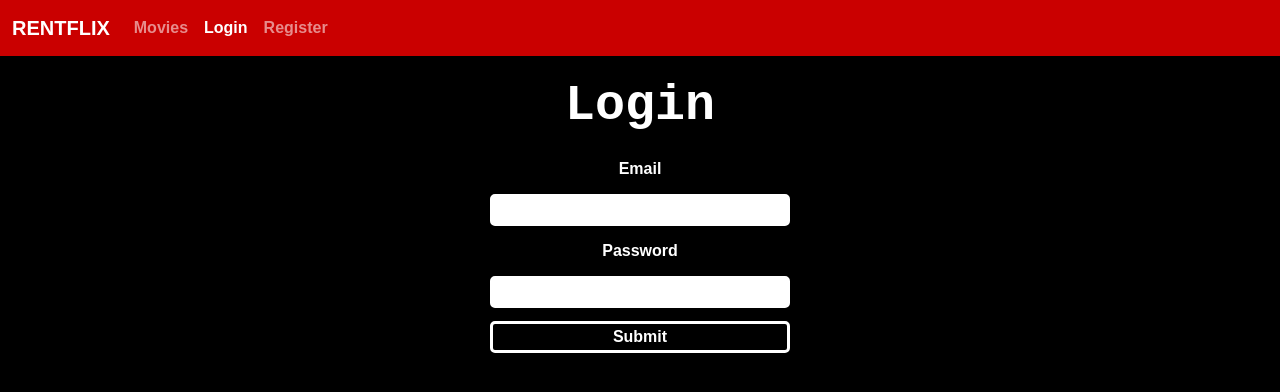
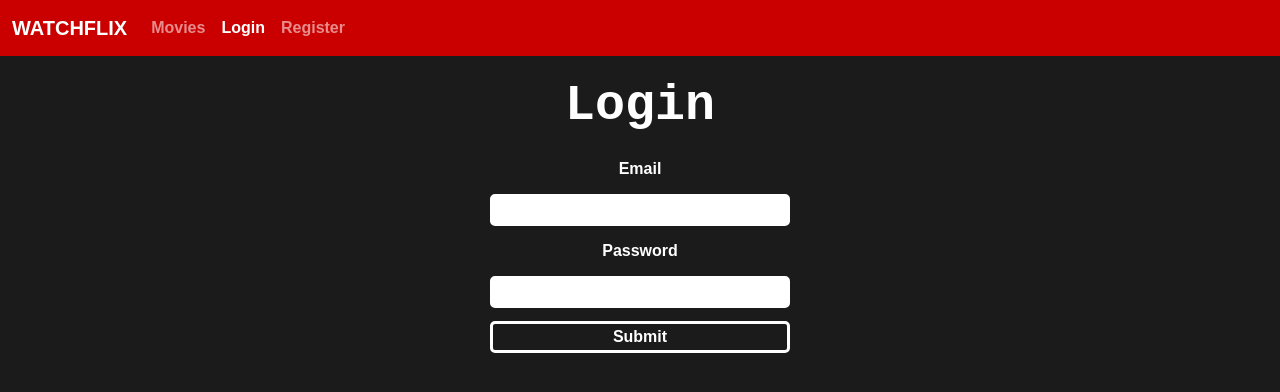
Before and after one commit to davidpalacin/ps5Front, a React (Vite) app: page /login in a window 1280 px wide. Shown: the top 392 px of the page. Built offline with nearby package versions, Linux system fonts and the light colour scheme.

Commit message:
improve styles and colors

```diff
--- a/src/components/MovieCard/MovieCard.jsx
+++ b/src/components/MovieCard/MovieCard.jsx
@@ -56,6 +56,7 @@ export default function MovieCard({ movie }) {
       <div onClick={handleMovieClick} className="movieCard">
         <div className="movieCardRating">{movie.vote_average}</div>
         <img
+          className="movie-card-image"
           src={`${enviroment.IMAGE_URL}${movie.poster_path}`}
           alt="poster path"
         />
@@ -64,7 +65,7 @@ export default function MovieCard({ movie }) {
 
       {isModalOpen && (
         <ModalContainer>
-          <strong>Do you want to rent {movie.title}?</strong>
+          <strong>Add {movie.title} to Watchlist?</strong>
           <div className="movie-info">
             <img
               className="modal-image"
--- a/src/components/MovieCard/MovieCard.scss
+++ b/src/components/MovieCard/MovieCard.scss
@@ -75,3 +75,7 @@
 .modal-image{
   border-radius: 5px;
 }
+
+.movie-card-image{
+  border-radius: 4px;
+}
--- a/src/components/Navbar/Navbar.jsx
+++ b/src/components/Navbar/Navbar.jsx
@@ -79,7 +79,7 @@ const handleShowNavbar = () => {
     <nav className="navbar myNav navbar-expand-lg navbar-dark bg-nav">
       <div className="container-fluid">
         <a className="navbar-brand" href="/">
-          RENTFLIX
+          WATCHFLIX
         </a>
         <button
           className="navbar-toggler"
--- a/src/index.css
+++ b/src/index.css
@@ -8,7 +8,7 @@ body,
   font-family: Arial;
   margin: 0;
   padding: 0;
-  background-color: black;
+  background-color: rgb(27, 27, 27);
 }
 
 body {
```
